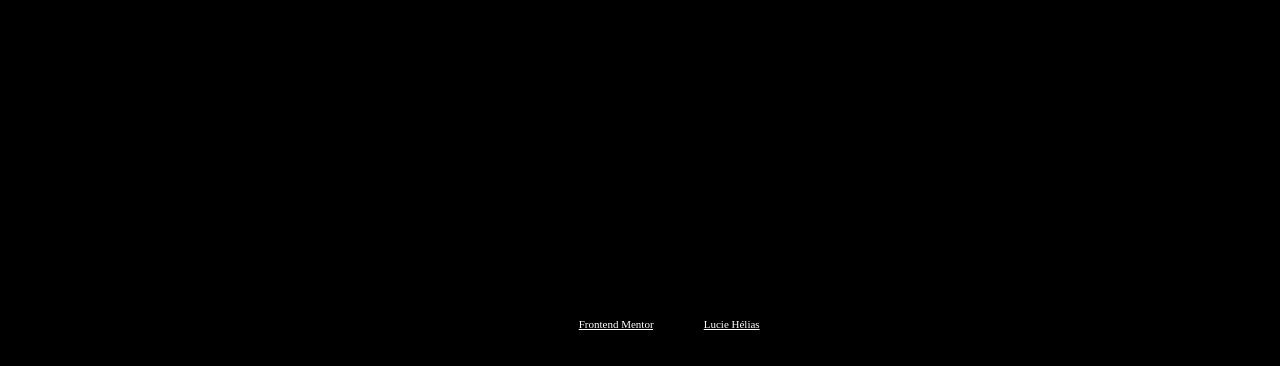
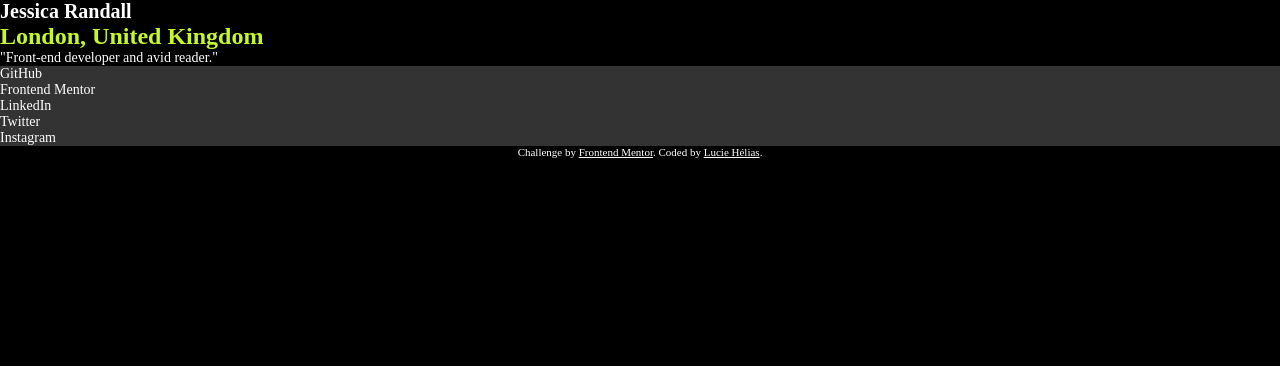
Before and after one commit to luciehelias/Project-socialProfile, a plain HTML site: page index.html in a window 1280 px wide. Drawn offline with Linux system fonts and the light colour scheme.

Commit message:
add font size and color

```diff
--- a/style.css
+++ b/style.css
@@ -1,3 +1,39 @@
+*,
+*::before,
+*::after {
+  box-sizing: border-box;
+}
+
+* {
+  margin: 0;
+}
+
 body {
   background-color: black;
+  color: hsl(0, 0%, 100%);
 }
+
+h1 {
+  font-size: 20px;
+}
+
+h2 {
+  color: hsl(75, 94%, 57%);
+}
+
+p {
+  font-size: 14px;
+}
+
+img {
+  border-radius: 50%;
+  height: 60px;
+}
+
+.profile-card {
+  background-color: hsl(0, 0%, 12%);
+}
+
+.link-box p {
+  background-color: hsl(0, 0%, 20%);
+}
```
